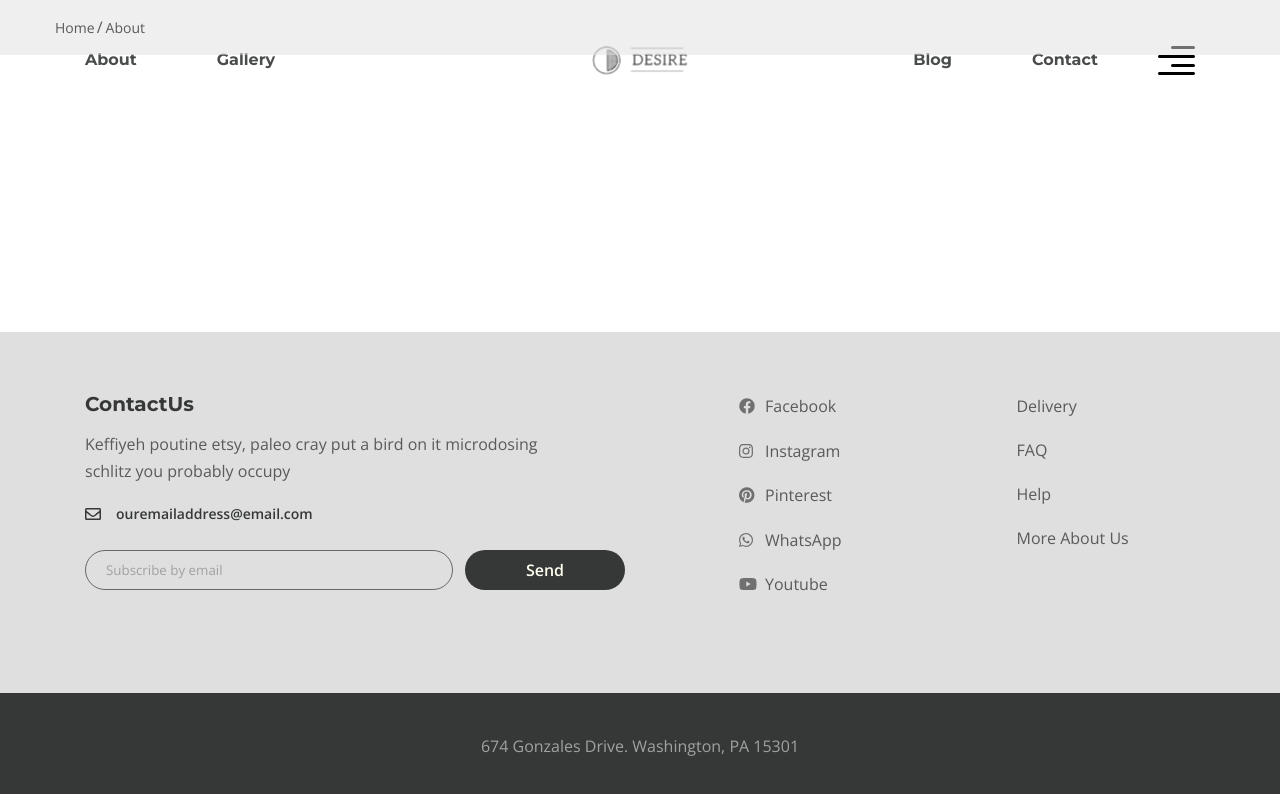
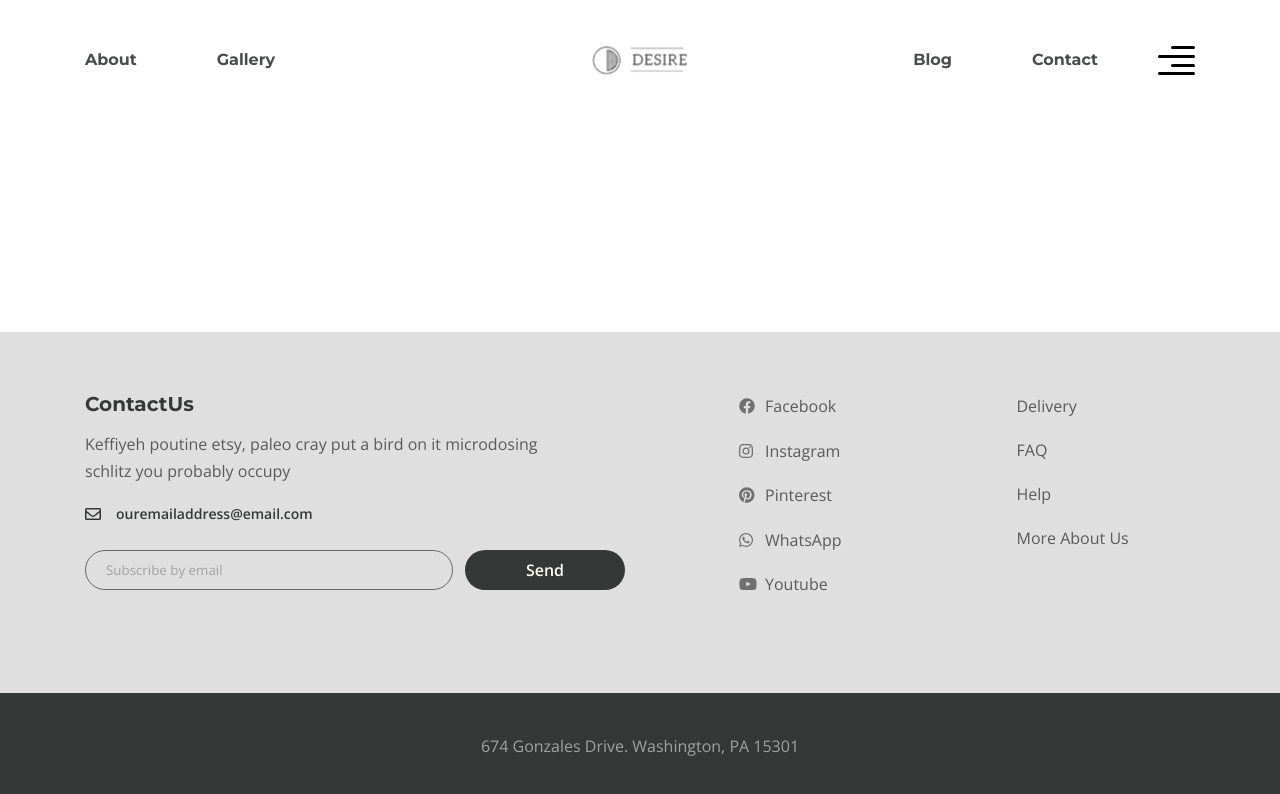
Before and after one commit to pro100code/desire__2021.06.10_src, a website: page desire__2021.06.10/page.html in a window 1280 px wide. Drawn offline with nearby package versions, Linux system fonts and the light colour scheme.

Commit message:
закончил 04_decor-about

```diff
--- a/desire__2021.06.10/page.html
+++ b/desire__2021.06.10/page.html
@@ -78,20 +78,6 @@
 	</div>
 </header>
 		<main class="page">
-			<div class="breadcrumbs about-breadcrumbs">
-	<div class="_container_breadcrumbs">
-		<nav>
-			<ul class="breadcrumbs__menu">
-				<li class="breadcrumbs__item">
-					<a class="breadcrumbs__link" href="index.html">Home</a>
-				</li>
-				<li class="breadcrumbs__item">
-					<a class="breadcrumbs__link breadcrumbs__link_about" href="about.html">About</a>
-				</li>
-			</ul>
-		</nav>
-	</div>
-</div>
 			<div class="rightside__wrapper">
 	<div class="rightside">
 		<div class="rightside__top">
```
Also changed, not shown: #src/page.html (+0 -1 lines).
